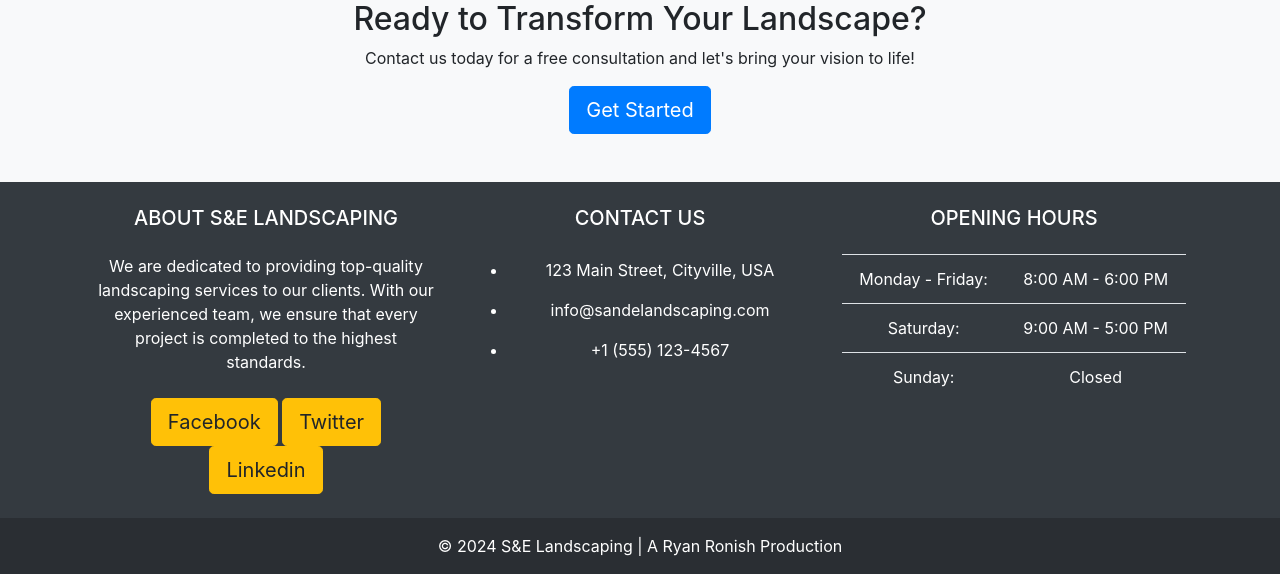
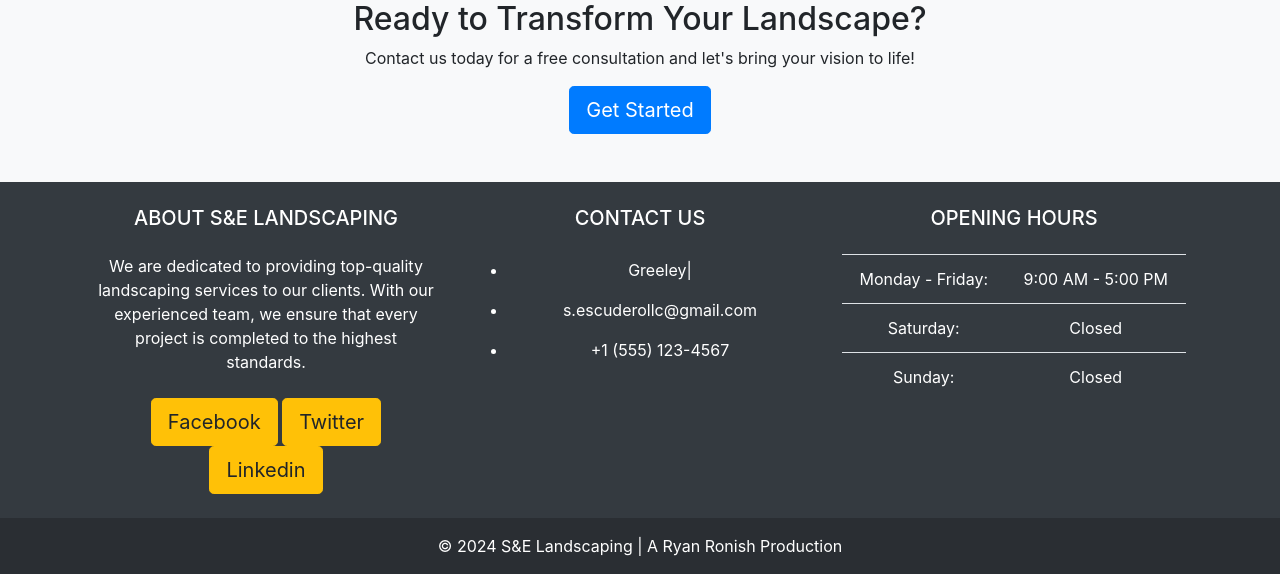
Before and after one commit to RyanRonish/S-E, a Django app: template se/templates/index.html in a window 1280 px wide. Shown: the part 1272-1846 px from the top of the page. Run offline with Django 4.2, Linux system fonts and the light colour scheme; the template is opened without the code that fills it, so the values that code supplies are empty; some libraries are stand-ins or nearby versions.

Commit message:
base edits footer

```diff
--- a/se/templates/base.html
+++ b/se/templates/base.html
@@ -79,10 +79,10 @@
                     <h5 class="text-uppercase mb-4 pb-1">Contact Us</h5>
                     <ul class="fa-ul" style="margin-left: 0;">
                         <li class="mb-3">
-                            <span class="fa-li"><i class="fas fa-home"></i></span><span class="ms-2">123 Main Street, Cityville, USA</span>
+                            <span class="fa-li"><i class="fas fa-home"></i></span><span class="ms-2">Greeley|</span>
                         </li>
                         <li class="mb-3">
-                            <span class="fa-li"><i class="fas fa-envelope"></i></span><span class="ms-2">info@sandelandscaping.com</span>
+                            <span class="fa-li"><i class="fas fa-envelope"></i></span><span class="ms-2">s.escuderollc@gmail.com</span>
                         </li>
                         <li class="mb-3">
                             <span class="fa-li"><i class="fas fa-phone"></i></span><span class="ms-2">+1 (555) 123-4567</span>
@@ -95,11 +95,11 @@
                         <tbody class="font-weight-normal">
                             <tr>
                                 <td>Monday - Friday:</td>
-                                <td>8:00 AM - 6:00 PM</td>
+                                <td>9:00 AM - 5:00 PM</td>
                             </tr>
                             <tr>
                                 <td>Saturday:</td>
-                                <td>9:00 AM - 5:00 PM</td>
+                                <td>Closed</td>
                             </tr>
                             <tr>
                                 <td>Sunday:</td>
```
